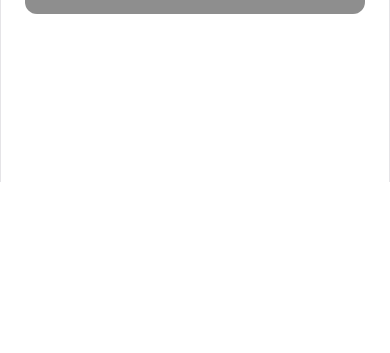
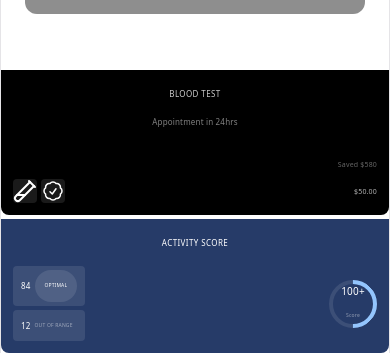
Before and after one commit to Okoronkwo-Franklyn/Avio-Landing-Page-, a React (Vite) app: page / in a window 390 px wide. Shown: the part 1156-1509 px from the top of the page. Before the commit the page ends 1338 px from the top, so only its background shows below. Built offline with nearby package versions, Linux system fonts and the light colour scheme; grey boxes are pictures that could not be loaded.

Commit message:
added responsive hero cards

```diff
--- a/src/components/HeroCards.jsx
+++ b/src/components/HeroCards.jsx
@@ -1,16 +1,97 @@
+import Badge from "../ui/Badge";
+
 function HeroCards() {
   return (
-    <section className="mx-auto max-w-7xl px-6 pb-24 lg:px-8">
-      <div className="grid grid-cols-1 gap-4 sm:grid-cols-2 lg:ml-auto lg:max-w-md">
-        <div>
-          {/* Card 01 — appointment / savings goes here */}
-        </div>
-        <div>
-          {/* Card 02 — activity score / progress ring goes here */}
+    <div className="bg-white grid grid-cols-1 gap-1 sm:grid-cols-2">
+      {/* Blood Test Card */}
+      <div className="min-w-0 rounded-b-lg bg-black p-3 text-white sm:p-4">
+        <p className="text-[8px] uppercase tracking-wider text-white/80 sm:text-[9px]">
+          Blood Test
+        </p>
+
+        <p className="mt-1 text-[8px] text-white/50 sm:text-[9px]">
+          Appointment in 24hrs
+        </p>
+
+        <div className="mt-5 flex items-end justify-between gap-2 sm:mt-6">
+          {/* Small icons */}
+          <div className="flex gap-1">
+            <div className="flex h-6 w-6 items-center justify-center rounded bg-white/10 sm:h-7 sm:w-7">
+              <span className="text-xs sm:text-sm"><svg xmlns="http://www.w3.org/2000/svg"
+                width="24" height="24" viewBox="0 0 24 24" fill="none" stroke="currentColor"
+                stroke-width="2" stroke-linecap="round" stroke-linejoin="round" class="lucide
+                 lucide-test-tube-diagonal-icon lucide-test-tube-diagonal">
+                <path d="M21 7 6.82 21.18a2.83 2.83 0 0 1-3.99-.01a2.83 2.83 0 0 1 0-4L17 3" />
+                <path d="m16 2 6 6" /><path d="M12 16H4" />
+              </svg></span>
+            </div>
+
+            <div className="flex h-6 w-6 items-center justify-center rounded bg-white/10 sm:h-7 sm:w-7">
+              <span className="text-[10px] sm:text-xs"><svg xmlns="http://www.w3.org/2000/svg"
+                fill="none" viewBox="0 0 24 24" stroke-width="1.5"
+                stroke="currentColor" class="size-6">
+                <path stroke-linecap="round" stroke-linejoin="round" d="M9 12.75 11.25 15 15 9.75M21 12c0
+              1.268-.63 2.39-1.593 3.068a3.745 3.745 0 0 1-1.043 3.296 3.745 3.745 0 0 1-3.296 1.043A3.745
+              3.745 0 0 1 12 21c-1.268 0-2.39-.63-3.068-1.593a3.746 3.746 0 0 1-3.296-1.043 3.745 3.745 0 0 1-1.043-3.296A3.745 3.745 0 0 1 3 12c0-1.268.63-2.39 1.593-3.068a3.745 3.745 0 0 1 1.043-3.296 3.746 3.746 0 0 1 3.296-1.043A3.746 3.746 0 0 1 12 3c1.268 0 2.39.63 3.068 1.593a3.746 3.746 0 0 1 3.296 1.043 3.746 3.746 0 0 1 1.043 3.296A3.745 3.745 0 0 1 21 12Z" />
+       </svg>
+      </span>
+            </div>
+          </div>
+
+          {/* Saving */}
+          <div className="text-right">
+            <p className="text-[7px] text-white/40 sm:text-[8px]">Saved $580</p>
+
+            <p className="mt-1 text-[7px] text-white/70 sm:text-[8px]">
+              $50.00
+            </p>
+          </div>
         </div>
       </div>
-    </section>
+
+      {/* Activity Score Card */}
+      <div className="min-w-0 rounded-b-lg bg-[#263b68] p-3 text-white sm:p-4">
+        <p className="text-[8px] uppercase tracking-wider sm:text-[9px]">
+          Activity Score
+        </p>
+
+        <div className="mt-3 flex items-center justify-between gap-2">
+          {/* Score information */}
+          <div className="min-w-0 space-y-1">
+            <div className="flex items-center gap-1 rounded bg-white/10 px-2 py-1 sm:gap-2">
+              <span className="text-[8px] sm:text-[9px]">84</span>
+
+              <Badge
+                tone="dark"
+                className="px-1 py-0.5 text-[5px] sm:px-1.5 sm:text-[6px]"
+              >
+                OPTIMAL
+              </Badge>
+            </div>
+
+            <div className="flex items-center gap-1 rounded bg-white/10 px-2 py-1 sm:gap-2">
+              <span className="text-[8px] sm:text-[9px]">12</span>
+
+              <span className="text-[5px] text-white/50 sm:text-[6px]">
+                OUT OF RANGE
+              </span>
+            </div>
+          </div>
+
+          {/* Circular Score */}
+          <div className="relative flex h-12 w-12 shrink-0 items-center justify-center rounded-full border-[4px] border-white/10 sm:h-14 sm:w-14 sm:border-[5px]">
+            <div className="absolute inset-[-4px] rotate-45 rounded-full border-[4px] border-transparent border-t-blue-300 border-r-blue-300 sm:inset-[-5px] sm:border-[5px]" />
+
+            <div className="text-center">
+              <p className="text-[10px] font-medium sm:text-xs">100+</p>
+
+              <p className="text-[5px] text-white/50 sm:text-[6px]">Score</p>
+            </div>
+          </div>
+        </div>
+      </div>
+    </div>
   );
 }
 
-export default HeroCards
+export default HeroCards;
```
